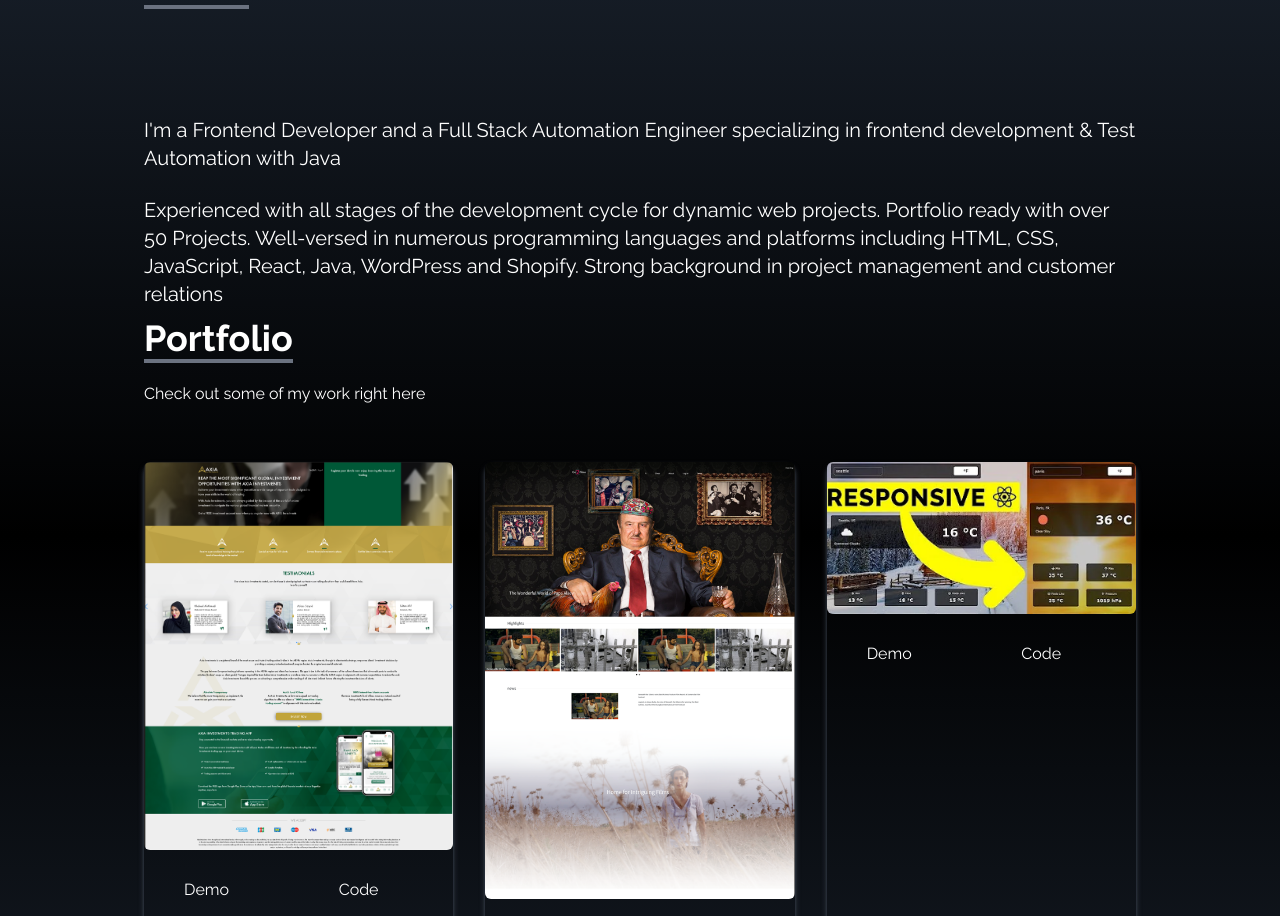
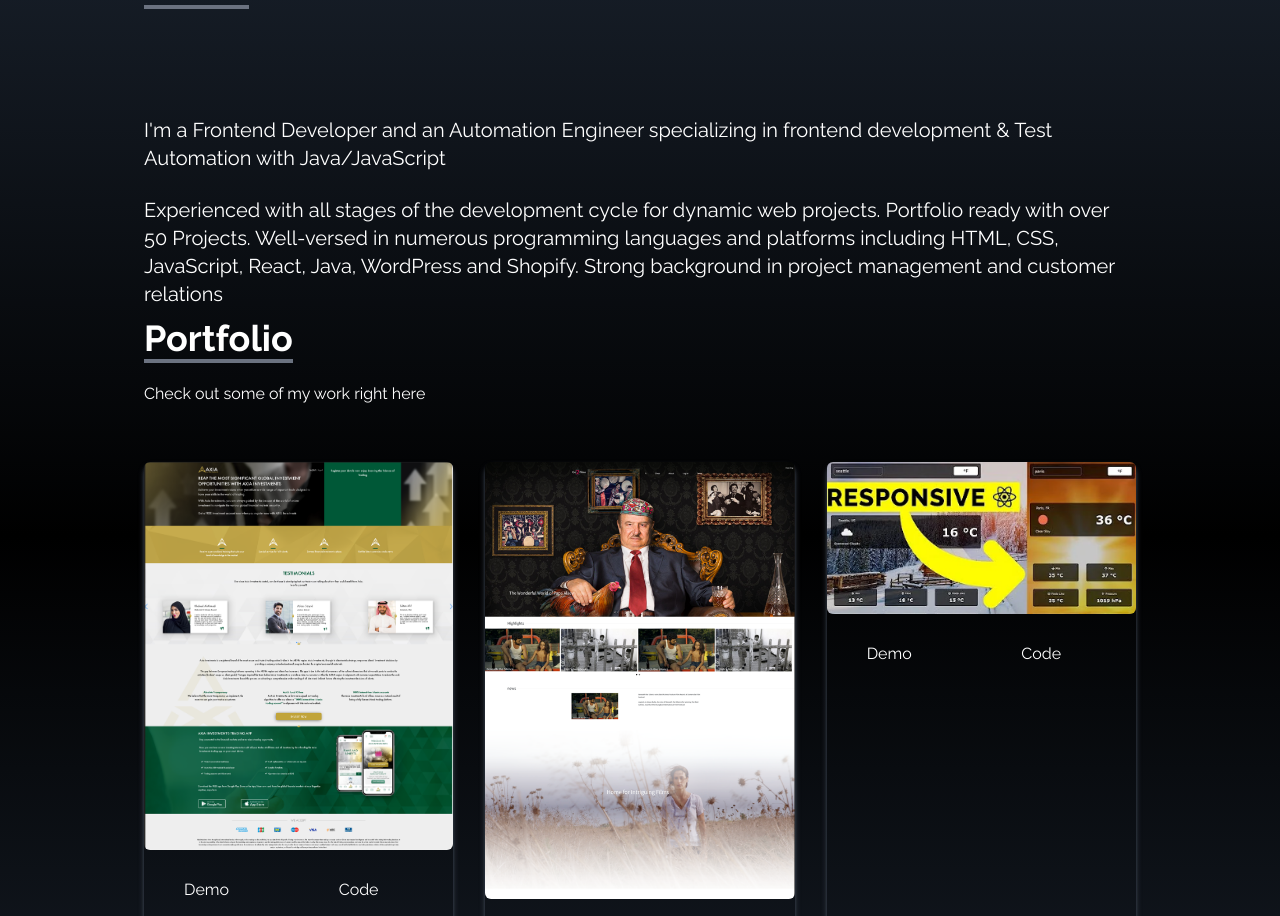
Before and after one commit to 108mason/dm-react-one-portfolio, a React (Create React App) app: page / in a window 1280 px wide. Shown: the part 1064-1980 px from the top of the page. Built offline with nearby package versions, Linux system fonts and the light colour scheme.

Commit message:
Update About.jsx

```diff
--- a/src/compenents/About.jsx
+++ b/src/compenents/About.jsx
@@ -9,7 +9,7 @@ const About = () => {
     <div className="pb-8">
     <p className="text-4xl font-bold inline border-b-4 border-gray-500">About</p>
     </div>
-<p className="text-xl mt-20">I'm a Frontend Developer and a Full Stack Automation Engineer specializing in frontend development & Test Automation with Java</p>
+<p className="text-xl mt-20">I'm a Frontend Developer and an Automation Engineer specializing in frontend development & Test Automation with Java/JavaScript</p>
 
 <br />
 
```
